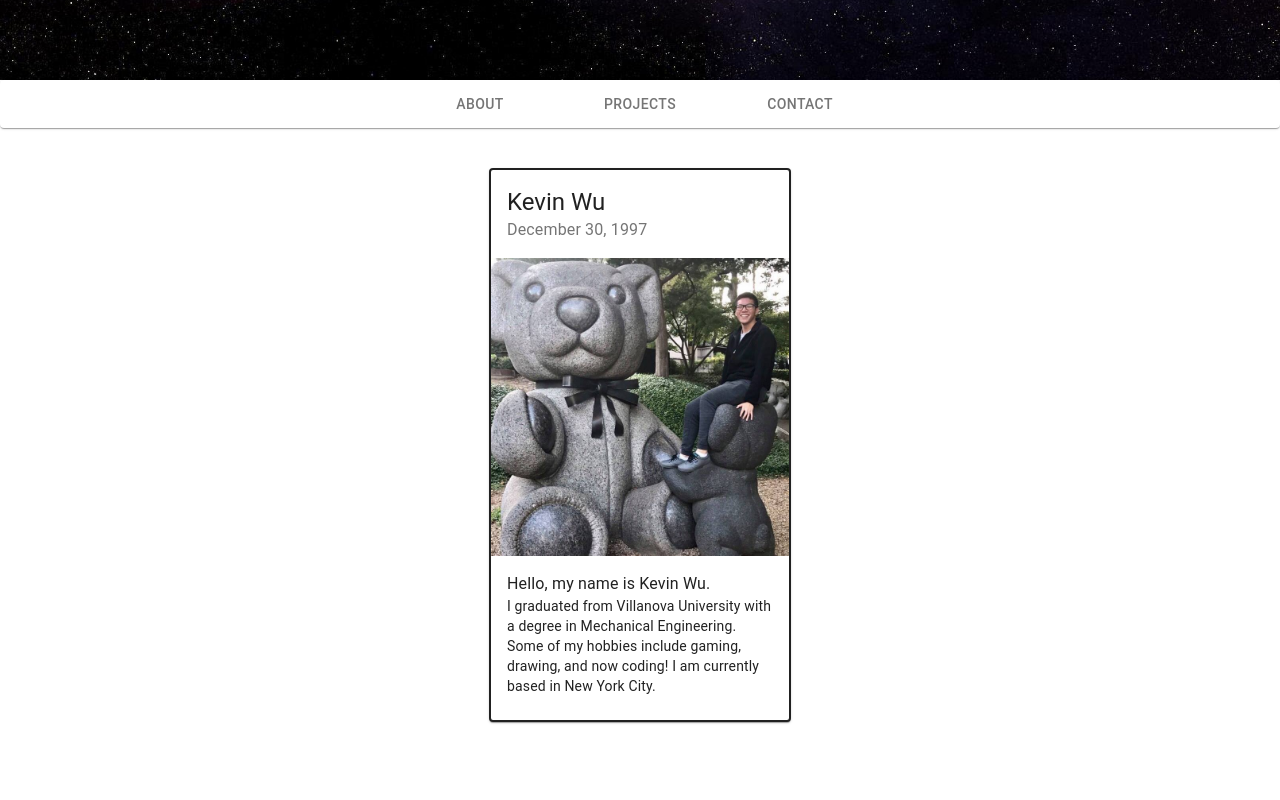
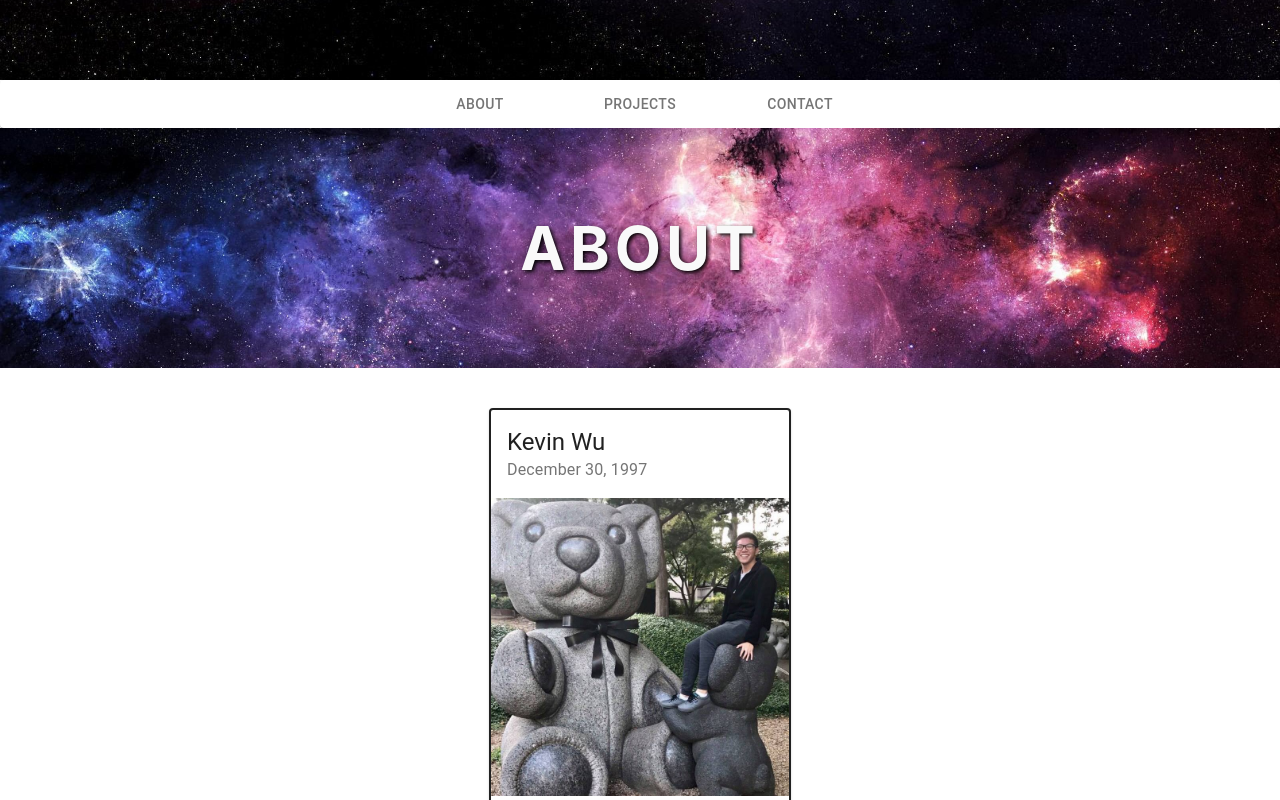
Before and after one commit to kevkevwuhoo/kwu-react-portfolio, a React (Create React App) app: page /about in a window 1280 px wide. Shown: the part 720-1520 px from the top of the page. Before the commit the page ends 1454 px from the top, so only its background shows below. Built offline with nearby package versions, Linux system fonts and the light colour scheme.

Commit message:
Added subheader to about page

```diff
--- a/src/pages/About.js
+++ b/src/pages/About.js
@@ -8,6 +8,7 @@ import {
   Typography,
 } from '@material-ui/core';
 import me from '../assets/images/me.jpg';
+import SubHeader from '../components/SubHeader';
 
 const styles = {
   card: {
@@ -23,22 +24,27 @@ const styles = {
 
 function About() {
   return (
+    <div className='about'>
+      <SubHeader text='About' />
       <Grid container justify='center' alignItems='center' spacing={3}>
-      <Grid item xs={3}>
+        <Grid item xs={12} md={3}>
           <Card style={styles.card}>
             <CardHeader title='Kevin Wu' subheader='December 30, 1997' />
             <CardMedia style={styles.image} image={me} title='Kevin' />
             <CardContent>
-            <Typography component='h1'>Hello, my name is Kevin Wu.</Typography>
+              <Typography component='h1'>
+                Hello, my name is Kevin Wu.
+              </Typography>
               <Typography variant='body2' color='textPrimary' component='p'>
-              I graduated from Villanova University with a degree in Mechanical
-              Engineering. Some of my hobbies include gaming, drawing, and now
-              coding! I am currently based in New York City.
+                I graduated from Villanova University with a degree in
+                Mechanical Engineering. Some of my hobbies include gaming,
+                drawing, and now coding! I am currently based in New York City.
               </Typography>
             </CardContent>
           </Card>
         </Grid>
       </Grid>
+    </div>
   );
 }
 
```
Lines whose indentation alone changed are shown as unchanged.
